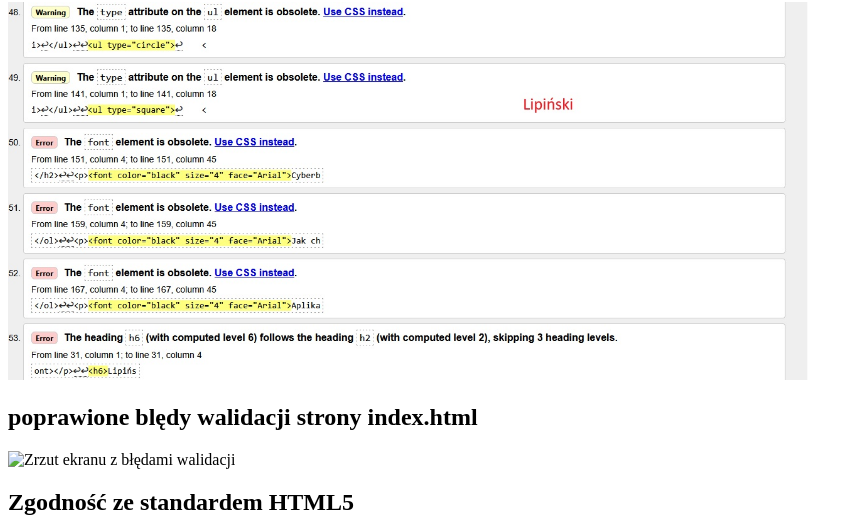
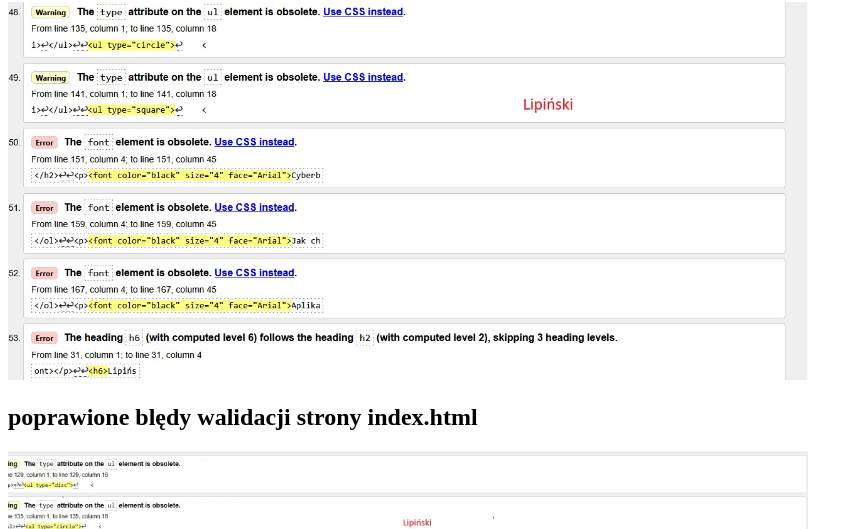
Before and after one commit to witrynyiaplikacjeML/mojastronaML, a plain HTML site: page walidacja_Lipiński.html.html in a window 1280 px wide. Shown: the part 467-996 px from the top of the page, without its empty margins (0-863 px from the left). Drawn offline with Linux system fonts and the light colour scheme; grey boxes are pictures that could not be loaded.

Commit message:
Update walidacja_Lipiński.html.html

```diff
--- a/walidacja_Lipiński.html.html
+++ b/walidacja_Lipiński.html.html
@@ -30,7 +30,7 @@ internetowe działały poprawnie, były dostępne i zgodne z ustalonymi standard
 
 <h2>poprawione blędy  walidacji strony index.html</h2>
 
-<img src="blad_koniec_Lipiński.jpg"
+<img src="blad_koniec_Lipiński_.jpg"
      alt="Zrzut ekranu z błędami walidacji"
      width="800">
 <h2>Zgodność ze standardem HTML5</h2>
```
